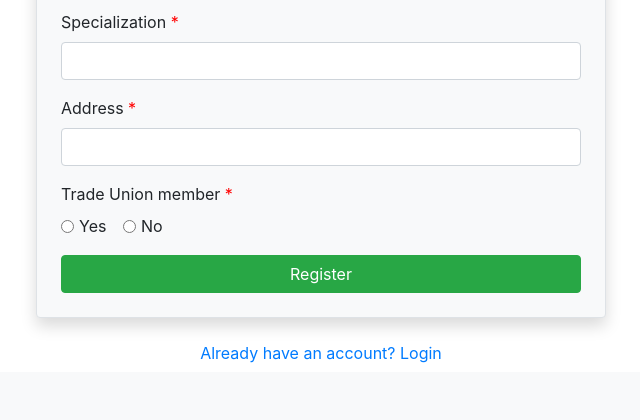
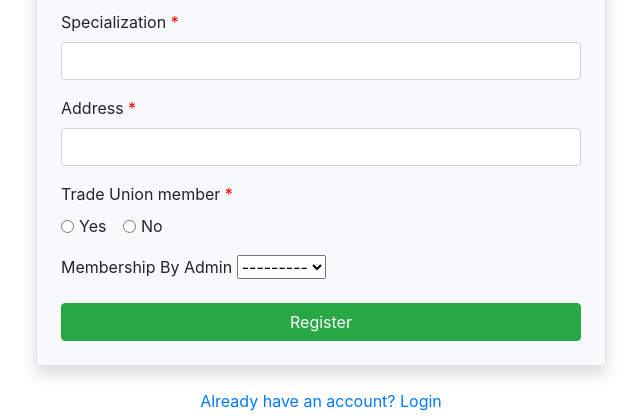
Before and after one commit to sensenhon/EndavaVNTradeUnion, a Django app: page /register/ in a window 1280 px wide. Shown: the part 1447-1867 px from the top of the page, without its empty margins (319-959 px from the left). Before the commit the page ends 1810 px from the top, so only its background shows below. Run offline with Django 5.2, Linux system fonts and the light colour scheme; data that the repository does not hold is empty.

Commit message:
Add more shown information

```diff
--- a/employee/admin.py
+++ b/employee/admin.py
@@ -1,7 +1,7 @@
 from django.contrib import admin
 from .models import (
     Employee, Children, Discipline, JobTitle, Floor,
-    Gender, WorkingType, EditHistory
+    Gender, WorkingType, EditHistory, MembershipTypeByAdmin
 )
 
 admin.site.register(Employee)
@@ -12,3 +12,4 @@ admin.site.register(Floor)
 admin.site.register(Gender)
 admin.site.register(WorkingType)
 admin.site.register(EditHistory)
+admin.site.register(MembershipTypeByAdmin)
--- a/employee/forms.py
+++ b/employee/forms.py
@@ -7,6 +7,13 @@ from django.contrib.auth.models import User
 from .models import Employee, Discipline, JobTitle, Floor, Gender, WorkingType
 
 class EmployeeRegisterForm(forms.ModelForm):
+    from .models import MembershipTypeByAdmin
+    membership_type_by_admin = forms.ModelChoiceField(
+        queryset=MembershipTypeByAdmin.objects.all(),
+        required=False,
+        widget=forms.Select(attrs={'class': 'form-select'}),
+        label='Membership By Admin'
+    )
     username = forms.CharField(max_length=150, required=True, help_text='Use to login', widget=forms.TextInput(attrs={'class': 'form-control'}))
     # ...existing code...
 
@@ -46,7 +53,7 @@ class EmployeeRegisterForm(forms.ModelForm):
         fields = [
             'username', 'password', 'email', 'full_name_en', 'full_name_vn', 'dob', 'gender',
             'discipline', 'job_title', 'floor', 'working_type', 'identity_number', 'native_place', 'ethnicity',
-            'religion', 'education_level', 'specialization', 'address', 'trade_union_member'
+            'religion', 'education_level', 'specialization', 'address', 'trade_union_member', 'membership_type_by_admin'
         ]
 
     def save(self, commit=True):
--- a/employee/models.py
+++ b/employee/models.py
@@ -28,7 +28,22 @@ class WorkingType(models.Model):
 	def __str__(self):
 		return self.name
 
+class MembershipTypeByAdmin(models.Model):
+	name = models.CharField(max_length=50, unique=True)
+	def __str__(self):
+		return self.name
 class Employee(models.Model):
+	def save(self, *args, **kwargs):
+		# Nếu trade_union_member là True thì gán MembershipTypeByAdmin là 'Yes', False thì là 'No'
+		if self.membership_type_by_admin is None:
+			if self.trade_union_member:
+				default_type = MembershipTypeByAdmin.objects.filter(name__iexact='Yes').first()
+			else:
+				default_type = MembershipTypeByAdmin.objects.filter(name__iexact='No').first()
+			if default_type:
+				self.membership_type_by_admin = default_type
+		super().save(*args, **kwargs)
+
 	user = models.OneToOneField(User, on_delete=models.CASCADE, null=True, blank=True)
 	person_number = models.CharField(max_length=20, unique=True)
 	full_name_en = models.CharField(max_length=100)
@@ -48,6 +63,8 @@ class Employee(models.Model):
 	specialization = models.CharField(max_length=100, blank=True)
 	address = models.CharField(max_length=200, blank=True)
 	trade_union_member = models.BooleanField(default=False)
+	membership_type_by_admin = models.ForeignKey(MembershipTypeByAdmin, on_delete=models.SET_NULL, null=True, blank=True)
+	membership_since = models.DateTimeField(auto_now_add=True, null=True)
 
 	def __str__(self):
 		return f"{self.person_number} - {self.full_name_en}"
--- a/employee/templates/employee/profile.html
+++ b/employee/templates/employee/profile.html
@@ -56,6 +56,9 @@
                     <li class="list-group-item"><strong>Specialization:</strong> {{ employee.specialization }}</li>
                     <li class="list-group-item"><strong>Address:</strong> {{ employee.address }}</li>
                     <li class="list-group-item"><strong>Trade Union member:</strong> {{ employee.trade_union_member|yesno:"Yes,No" }}</li>
+                    {% if is_superuser or is_committee %}
+                        <li class="list-group-item"><strong>Membership By Admin:</strong> {% if membership_type_by_admin %}{{ membership_type_by_admin.name }}{% else %}{{ "" }}{% endif %}</li>
+                    {% endif %}
                 {% else %}
                     <li class="list-group-item"><strong>Username:</strong> {{ employee.user.username }}</li>
                     <li class="list-group-item"><strong>Email:</strong> {{ employee.email }}</li>
--- a/employee/views.py
+++ b/employee/views.py
@@ -266,6 +266,10 @@ def edit_profile(request):
 				for field in ['full_name_en', 'full_name_vn', 'email']:
 					if field in self.fields:
 						self.fields[field].disabled = True
+			# Only show membership_type_by_admin for superuser or TU committee
+			if not (request.user.is_superuser or request.user.groups.filter(name='TU committee').exists()):
+				if 'membership_type_by_admin' in self.fields:
+					self.fields.pop('membership_type_by_admin')
 	if request.method == 'POST':
 		form = EmployeeUpdateForm(request.POST, instance=employee)
 		if form.is_valid():
@@ -394,7 +398,7 @@ def profile(request):
 	show_limited = False
 	if request.user.groups.filter(name='TU committee').exists() and emp_id and int(emp_id) != request.user.employee.id:
 		show_limited = True
-	return render(request, 'employee/profile.html', {
+	context = {
 		'employee': employee,
 		'formset': formset,
 		'children': children,
@@ -402,8 +406,11 @@ def profile(request):
 		'is_superuser': is_superuser,
 		'is_committee': is_committee,
 		'show_limited': show_limited,
-		'hidden_fields': hidden_fields
-	})
+		'hidden_fields': hidden_fields,
+	}
+	if is_superuser or is_committee:
+		context['membership_type_by_admin'] = employee.membership_type_by_admin if hasattr(employee, 'membership_type_by_admin') else None
+	return render(request, 'employee/profile.html', context)
 
 
 def login_view(request):
```
Also changed, not shown: employee/templates/employee/committee_dashboard.html (+8 -0 lines), employee/templates/employee/edit_profile.html (+13 -0 lines), employee/migrations/0002_membershiptypebyadmin_and_more.py (added), employee/migrations/0003_employee_membership_since.py (added).
